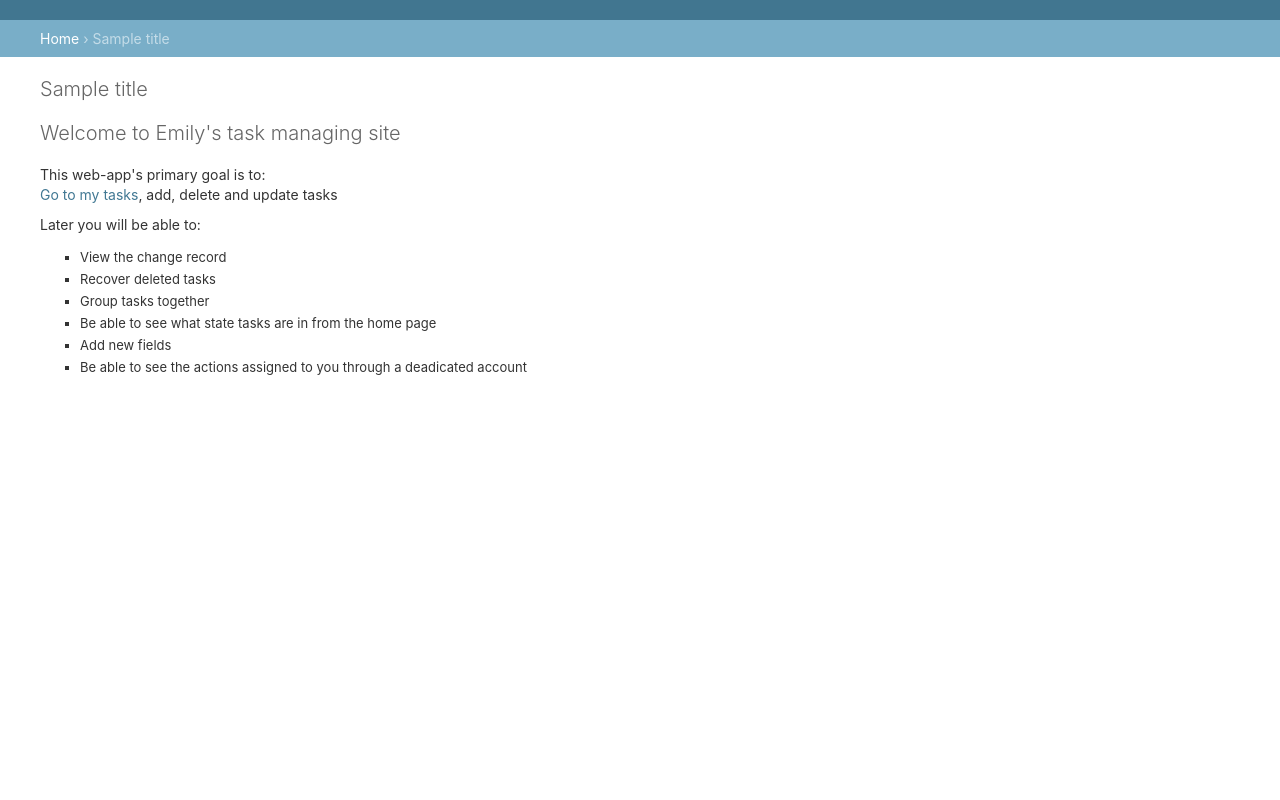
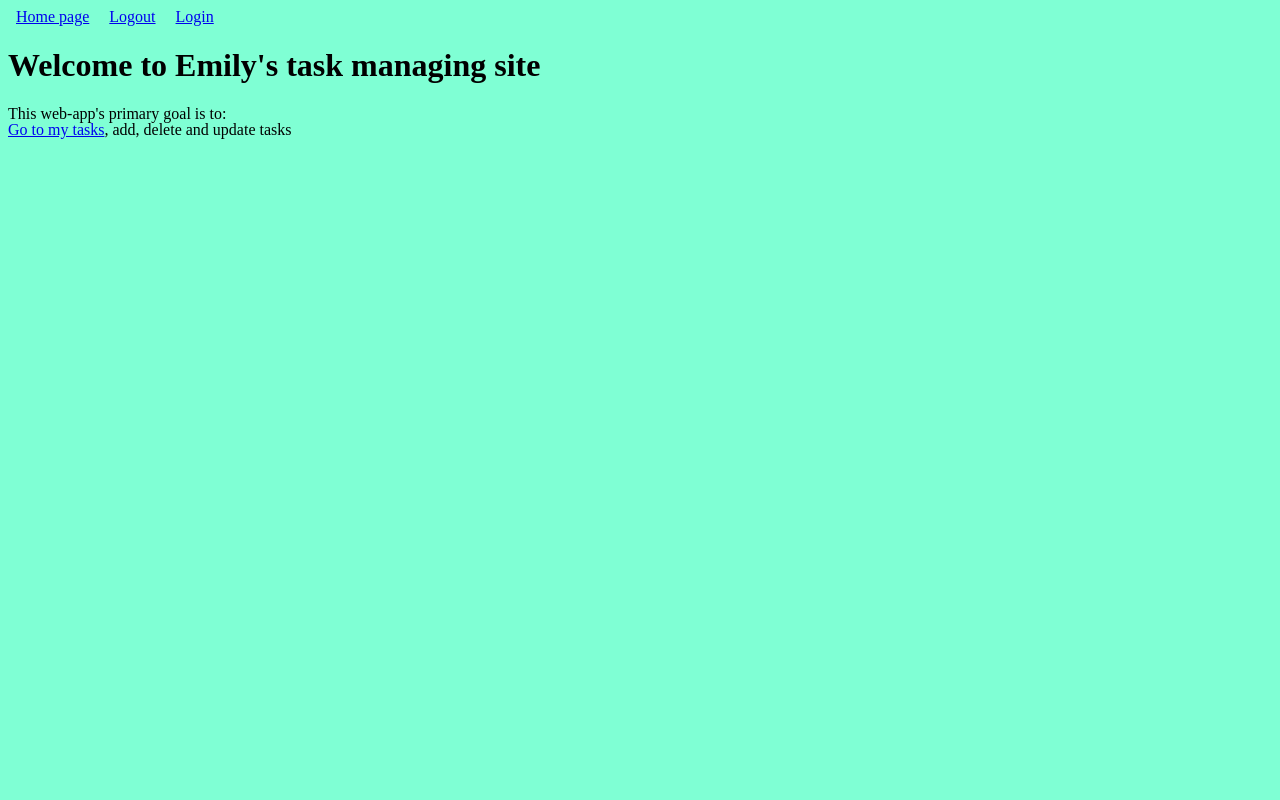
Before and after one commit to Emily8165/Emily-Python-Development, a Django app: template my_task_manager/taskmanager/templates/main.html in a window 1280 px wide. Run offline with Django 4.2, Linux system fonts and the light colour scheme; the template is opened without the code that fills it: most values are stand-ins (such as "Sample title", 1, 10 or a date in 2020).

Commit message:
created a navbar which can be seen across all templates using the extend function

```diff
--- a/my_task_manager/taskmanager/static/mainstatic.css
+++ b/my_task_manager/taskmanager/static/mainstatic.css
@@ -5,3 +5,11 @@ table, th, td {
 p {
     line-height: 1;
 }
+
+body {
+    background-color: aquamarine;
+}
+li {
+    display: inline;
+    padding: 8px;
+}
--- /dev/null
+++ b/my_task_manager/taskmanager/templates/base_layout.html
@@ -0,0 +1,27 @@
+{% load static %}
+<!DOCTYPE html>
+<html>
+<head>
+    <style>
+        ul {
+            list-style-type: none;
+            margin: 0;
+            padding: 0;
+        }
+    </style>
+    <meta charset="urtf-8">
+    <title>{{text}}</title>
+    <link rel="stylesheet" href={% static "mainstatic.css" %}>
+    <ul>
+        <li><a href="{% url 'main' %}">Home page</a></li>
+        <li><a href="{% url 'logout' %}">Logout</a></li>
+        <li><a href="{% url 'login' %}">Login</a></li>
+    </ul>
+<div id="logins">
+</div>
+</head>
+<body>
+    {% block content %}
+    {% endblock %}
+</body>
+</html>
--- a/my_task_manager/taskmanager/templates/main.html
+++ b/my_task_manager/taskmanager/templates/main.html
@@ -1,29 +1,14 @@
+{% extends "base_layout.html" %}{% load static %}
 <!DOCTYPE html>
-<html>
-    {% extends "admin/base.html" %}
-<head>
-<title>Main Page(view tasks)</title>
-{% block logins %}
-        {{ block.super }}
-    {% endblock %}
-</head>
+
+{% block logins %}{{ block.super }}{% endblock %}
+
 {% block content %}
 
-<body>
 <h1>Welcome to Emily's task managing site</h1>
 
 <p>This web-app's primary goal is to:<br>
     <a href="/view">Go to my tasks</a>, add, delete and update tasks</p>
-<p>Later you will be able to:
-<ul>
-    <li>View the change record</li>
-    <li>Recover deleted tasks</li>
-    <li>Group tasks together</li>
-    <li>Be able to see what state tasks are in from the home page</li>
-    <li>Add new fields</li>
-    <li>Be able to see the actions assigned to you through a deadicated account</li>
-
-</ul>
 {% endblock %}
 
 </body>
--- a/my_task_manager/taskmanager/templates/view.html
+++ b/my_task_manager/taskmanager/templates/view.html
@@ -1,4 +1,4 @@
-{% extends "admin/base.html" %}
+{% extends "base_layout.html" %}
 {% load static %}
 <!DOCTYPE html>
 <html>
```
Also changed, not shown: my_task_manager/db.sqlite3.
